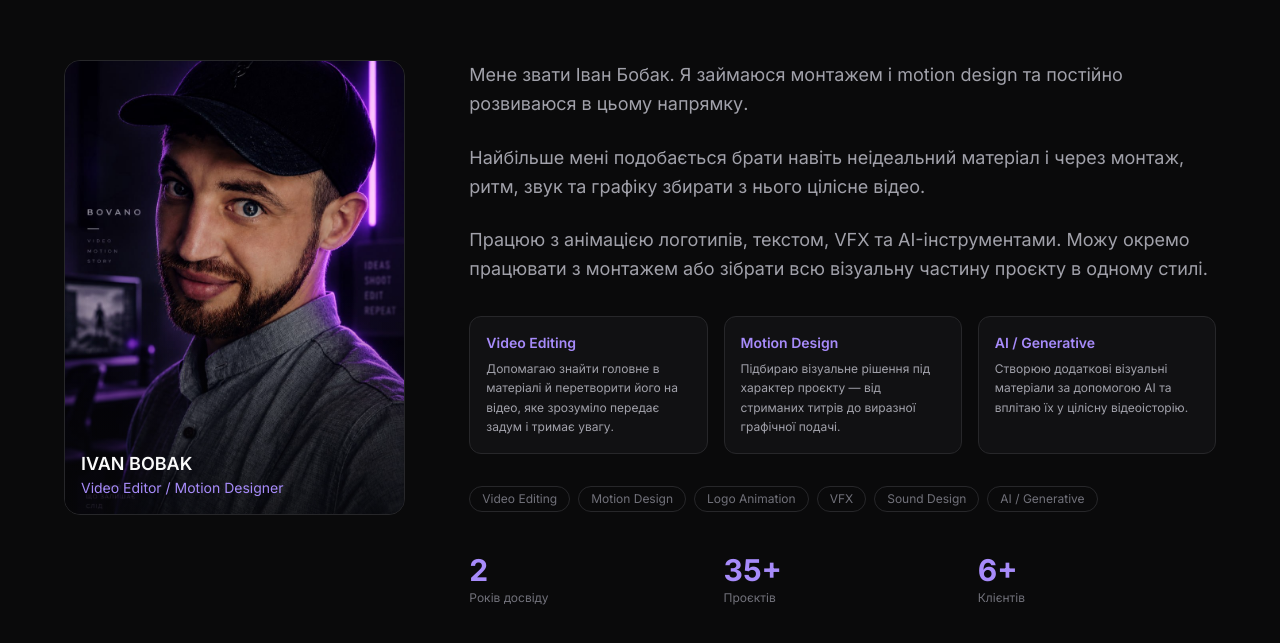
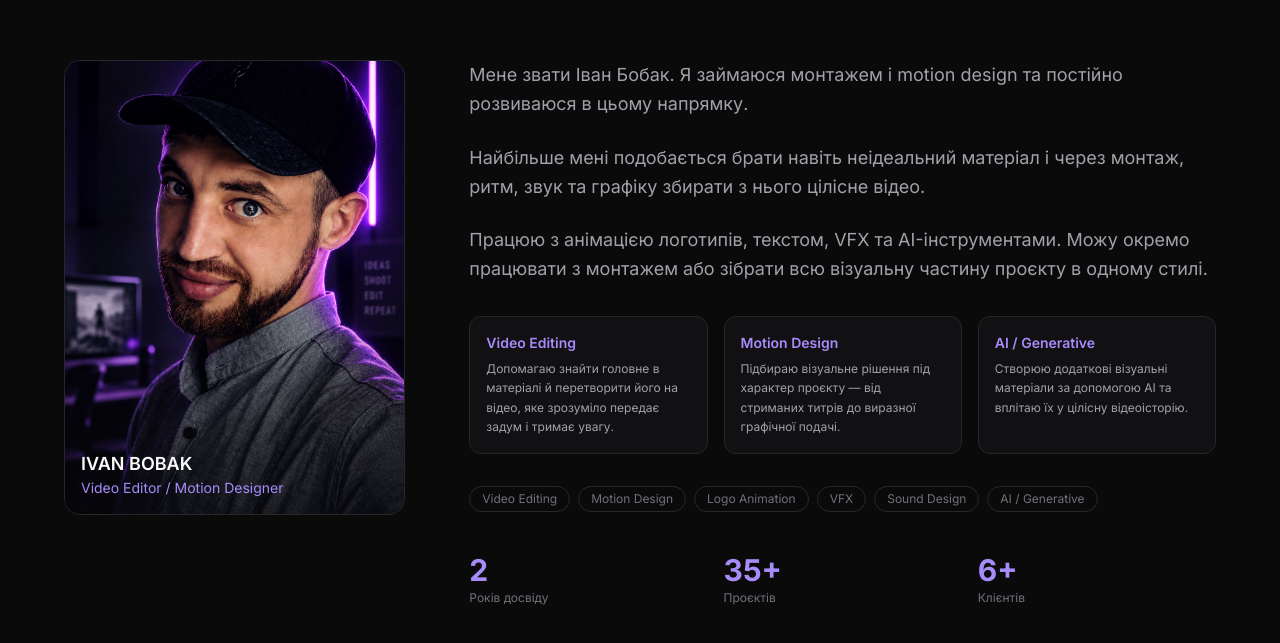
Before and after one commit to bulochka323/bobak-ivan-dev, a React (Vite) app: page / in a window 1280 px wide. Shown: the part 5999-6642 px from the top of the page. Built offline with nearby package versions, Linux system fonts and the light colour scheme.

Commit message:
Update About.tsx

```diff
--- a/src/components/About.tsx
+++ b/src/components/About.tsx
@@ -10,7 +10,7 @@ export function About() {
           <ScrollReveal className="md:col-span-4" direction="right">
             <div className="relative aspect-[3/4] rounded-2xl overflow-hidden border border-[var(--color-border)] bg-[var(--color-surface)]">
               <img
-                src="/photo.jpg"
+                src="/Без назви-1ііі.jpg"
                 alt={personalInfo.name}
                 className="w-full h-full object-cover object-top"
                 onError={(e) => {
```
